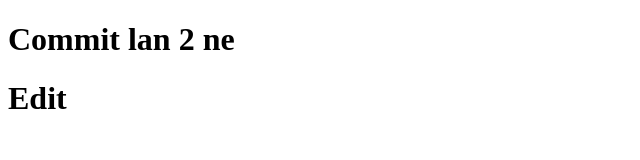
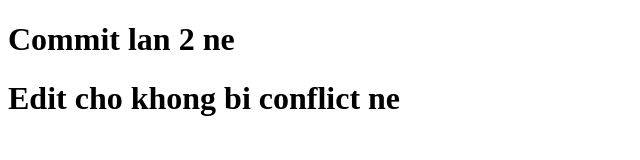
Before and after one commit to Betterlife22/Demo, a plain HTML site: page about.html in a window 1280 px wide. Shown: the whole page, without its empty margins (0-640 px from the left). Drawn offline with Linux system fonts and the light colour scheme.

Commit message:
conflict

```diff
--- a/about.html
+++ b/about.html
@@ -7,6 +7,6 @@
     </head>
     <body>
         <h1>Commit lan 2 ne</h1>
-        <h1>Edit</h1>
+        <h1>Edit cho khong bi conflict ne</h1>
     </body>
 </html>
```
